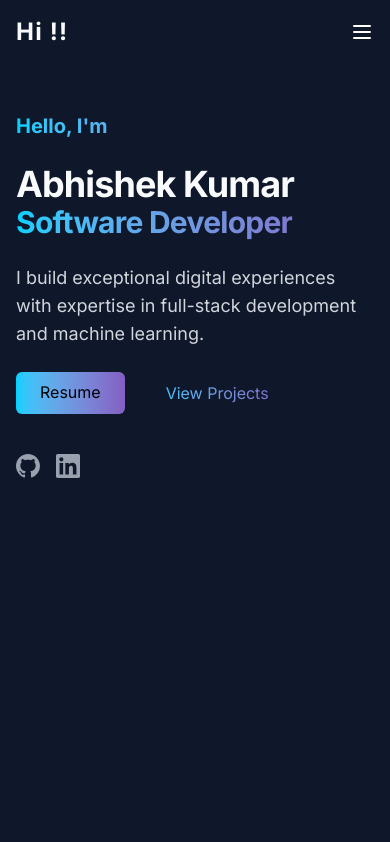
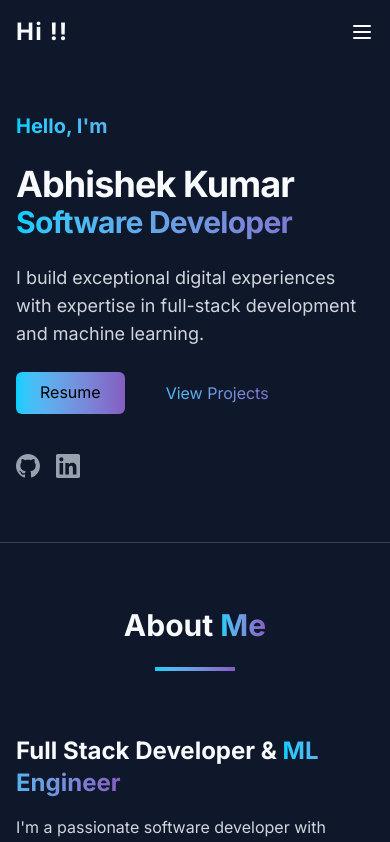
Before and after one commit to abhikumar21/portfolio_next, a Next.js app in the folder myapp/: page / in a window 390 px wide. Shown: the top 842 px of the page. Built offline with nearby package versions, Linux system fonts and the light colour scheme.

Commit message:
hero and contact responsiveness improved

```diff
--- a/myapp/src/components/Contact.js
+++ b/myapp/src/components/Contact.js
@@ -72,10 +72,10 @@ export default function Contact() {
           </p>
         </div>
 
-        <div className="contact-details flex justify-center items-center flex-wrap gap-20 pb-[60px] pt-[40px]">
+        <div className="contact-details flex justify-center items-center flex-wrap gap-10 md:gap-20 pb-[60px] pt-[40px] md:px-[200px] lg:px-0">
          { icons.map((item, index) => (
-          <a href={item?.urlPath} target="_blank" key={index} className="card bg-slate-600 h-[160px] w-[160px] flex justify-center items-center rounded-2xl">
-            <div className="circular-container h-1/2 w-1/2 flex justify-center items-center rounded-full bg-black" style={{filter: `drop-shadow(0 0 5px ${item.color})`}} >
+          <a href={item?.urlPath} target="_blank" key={index} className="card bg-slate-600 h-[100px] w-[100px] md:h-[120px] md:w-[120px] flex justify-center items-center rounded-2xl">
+            <div className="circular-container h-2/3 w-2/3 md:h-1/2 md:w-1/2 flex justify-center items-center rounded-full bg-black" style={{filter: `drop-shadow(0 0 5px ${item.color})`}} >
               <svg xmlns="http://www.w3.org/2000/svg" fill={item.color} className={`h-10 w-10`} viewBox="0 0 24 24">
                   <path d={item.path}/>
               </svg>
--- a/myapp/src/components/Hero.js
+++ b/myapp/src/components/Hero.js
@@ -6,7 +6,7 @@ import { textGradientColor, backGradientColor } from '@/utils/classNames';
 export default function Hero() {
   return (
     <>
-    <section id="home" className="section pt-28 md:pt-36 min-h-screen flex flex-col items-center">
+    <section id="home" className="section pt-28 md:pt-36 max-h-screen flex flex-col items-center">
       <div className="container">
         <div className="grid grid-cols-1 md:grid-cols-2 gap-12 items-center">
           <div className="space-y-6 xl:flex xl:flex-col xl:items-end">
```
